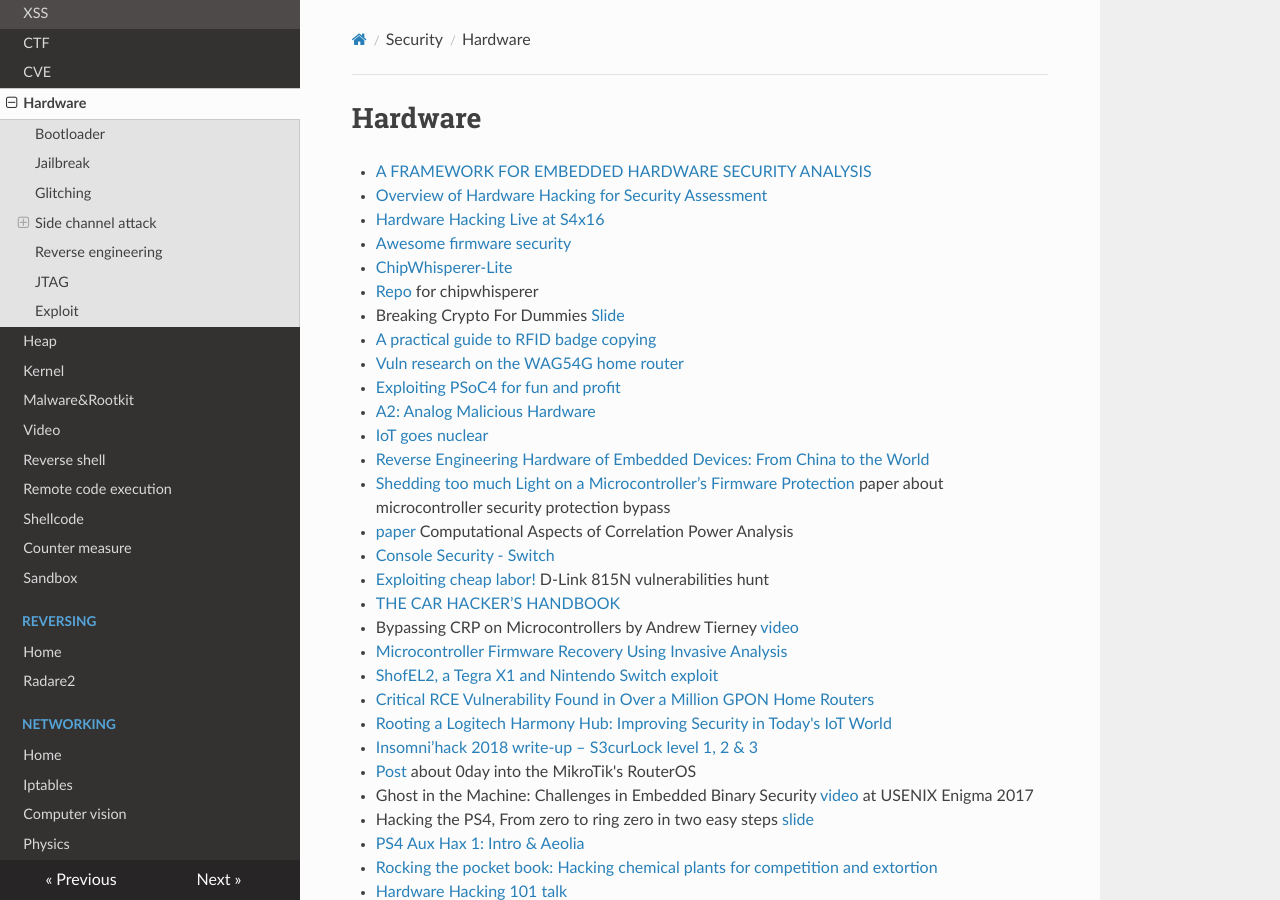
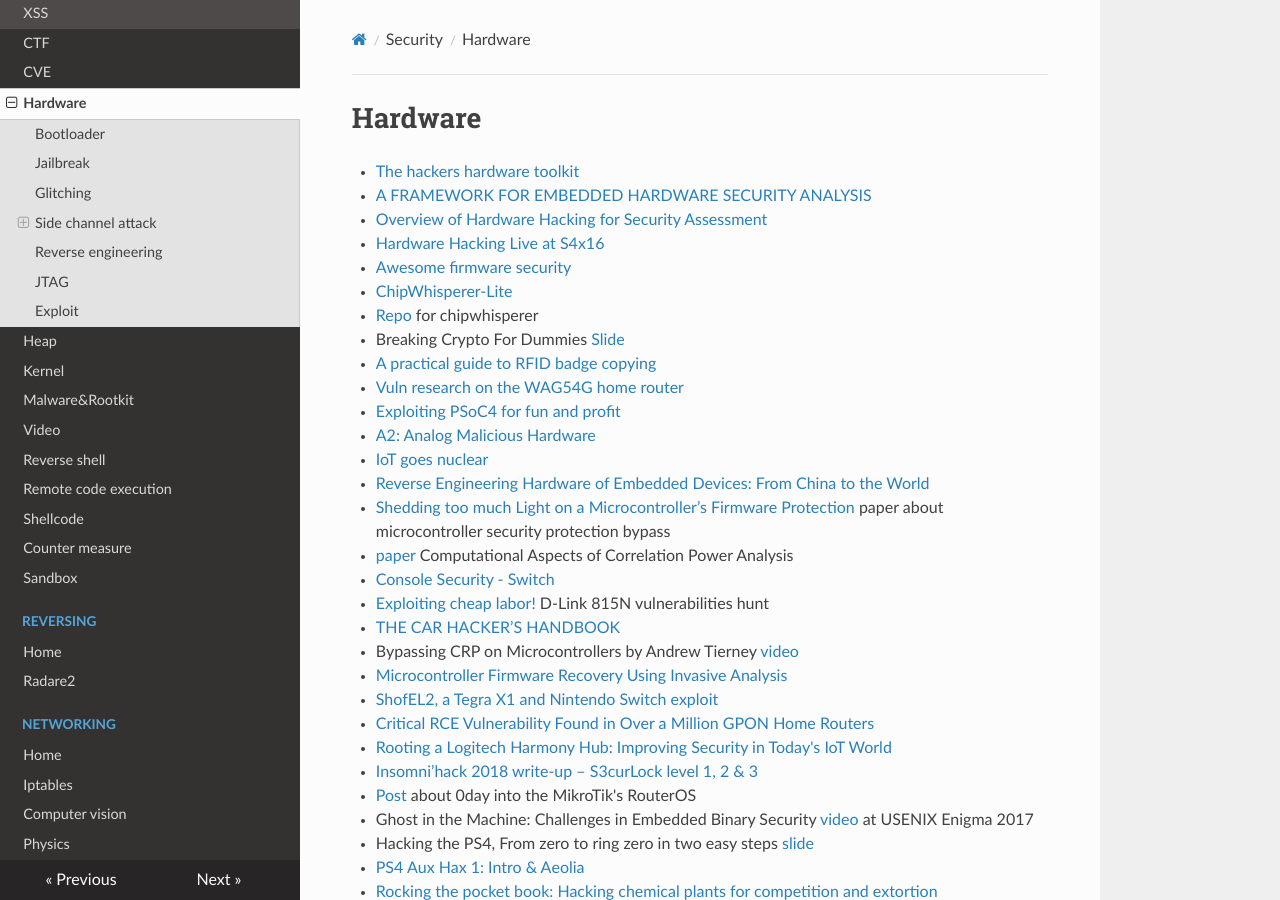
Before and after one commit to gipi/low-level, an MkDocs documentation site: the page built from docs/security/hardware.md, in a window 1280 px wide and 900 px high. Built offline with MkDocs 1.6.1, drawn with Linux system fonts in a browser that asks for light colours; nearby versions of some CDN libraries; old or Windows-style settings are respelled for this version of MkDocs.

Commit message:
Update hardware.md

```diff
--- a/docs/security/hardware.md
+++ b/docs/security/hardware.md
@@ -1,5 +1,6 @@
 # Hardware
 
+ - [The hackers hardware toolkit](https://github.com/yadox666/The-Hackers-Hardware-Toolkit)
  - [A FRAMEWORK FOR EMBEDDED HARDWARE SECURITY ANALYSIS](https://pdfs.semanticscholar.org/2a2d/23cd993f5fbc77470ae7d04720e8ed7dfa89.pdf)
  - [Overview of Hardware Hacking for Security Assessment](https://medium.com/@LargeCardinal/pentesting-hardware-42cf915c4b21)
  - [Hardware Hacking Live at S4x16](https://www.youtube.com/watch?v=Tq5-7szmxLA)
```
